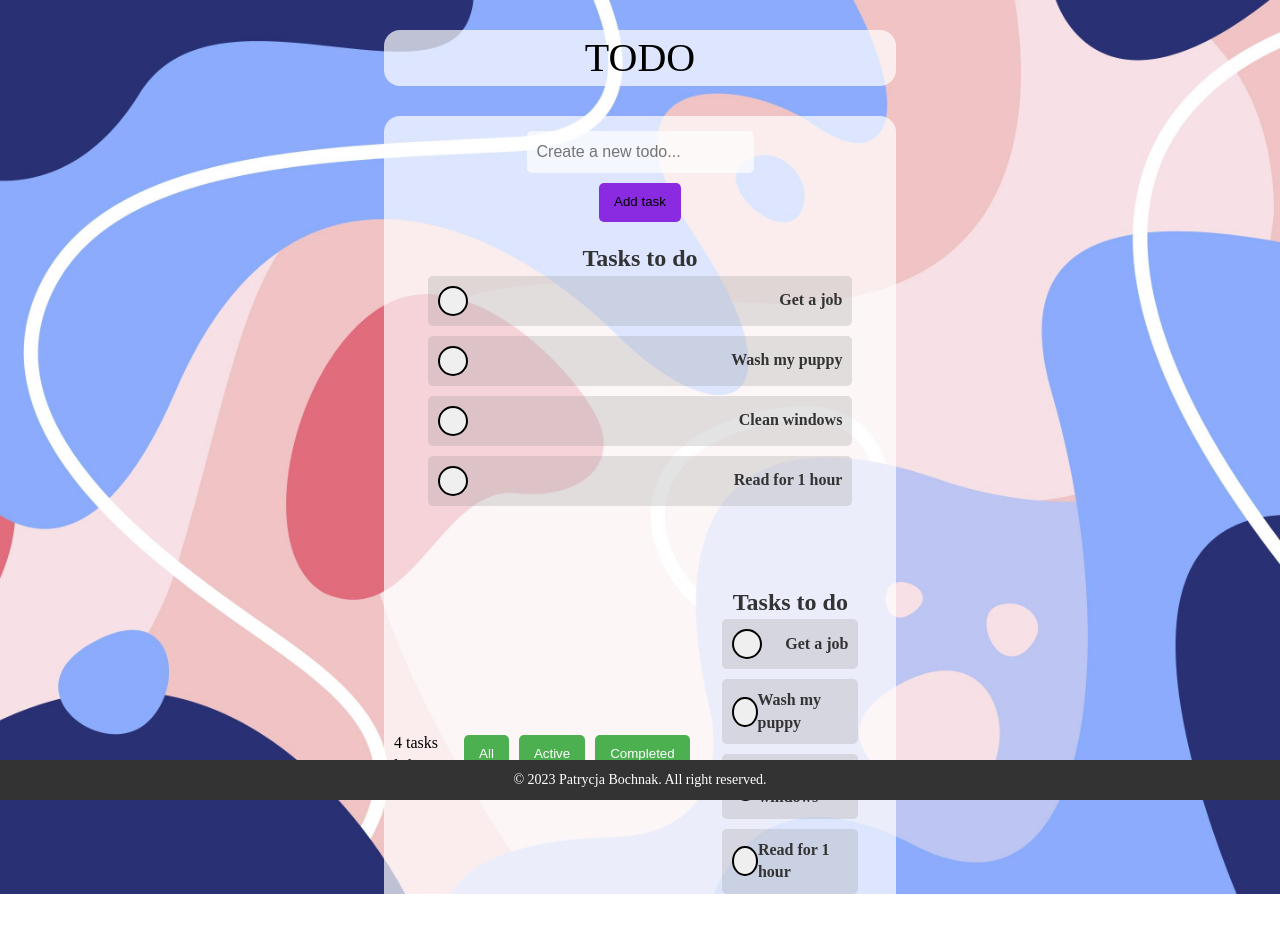
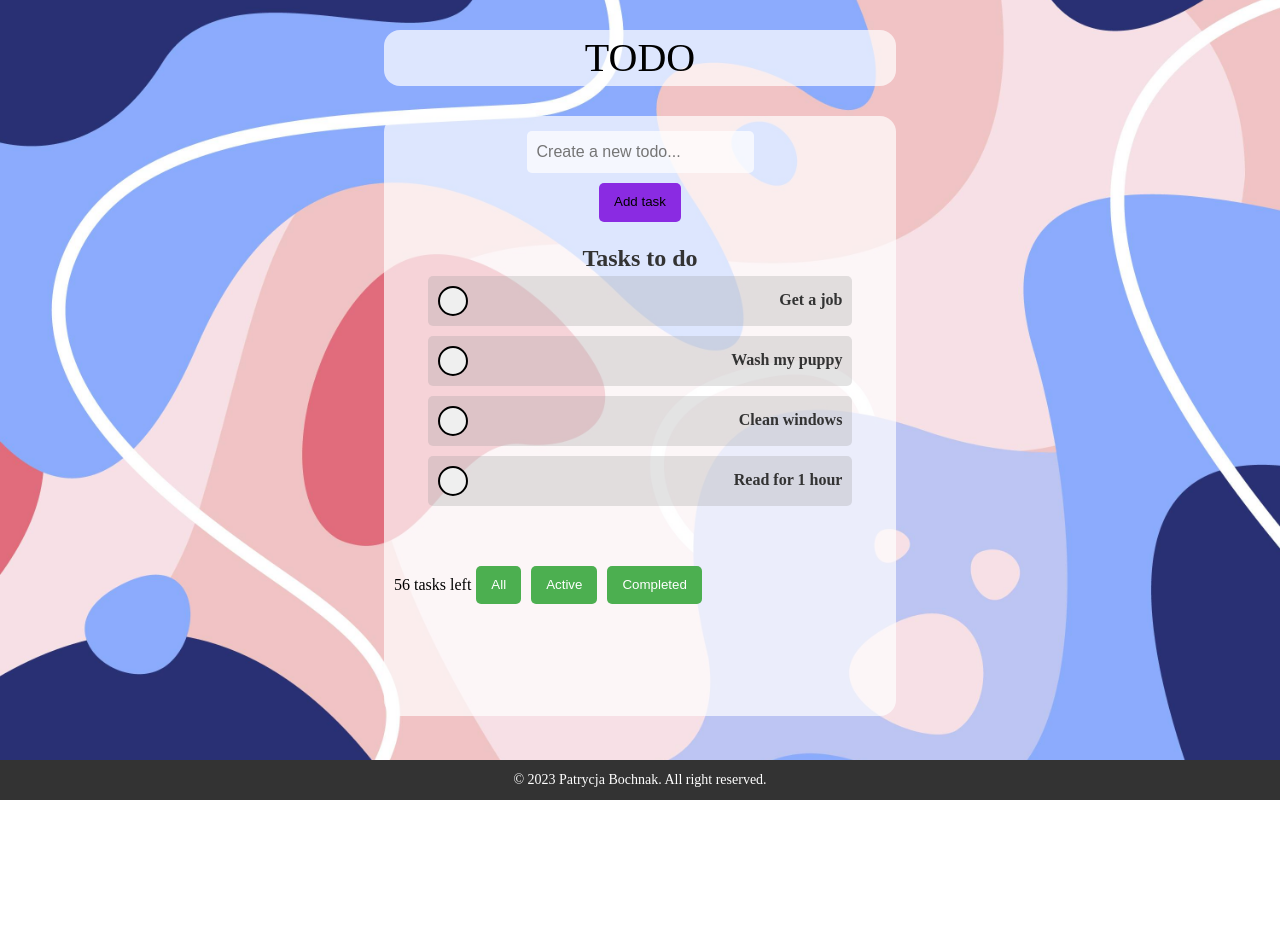
Before and after one commit to PatrycjaBochnak/TODO-app, a React (Create React App) app: page / in a window 1280 px wide. Shown: the top 932 px of the page. After the commit the page ends 800 px from the top, so only its background shows below. Built offline with nearby package versions, Linux system fonts and the light colour scheme.

Commit message:
btn: fixing problems

```diff
--- a/src/components/App.js
+++ b/src/components/App.js
@@ -104,7 +104,7 @@ changeTaskToShow = (filter) => {
         />
         <NavTask
             tasks={this.state.tasks}
-            changeTasksToShow={this.changeTaskToShow}
+            changeTaskToShow={this.changeTaskToShow}
         />
         </div>
         <Footer />
--- a/src/components/NavTask.js
+++ b/src/components/NavTask.js
@@ -1,30 +1,42 @@
-import TaskList from "./TaskList";
+import React, { useState, useEffect } from "react";
 import "../styles/NavTask.css";
+
 const NavTask = (props) => {
-  const active = props.tasks.filter((task) => task.active === true);
+  const [activeTasks, setActiveTasks] = useState("");
+  const [completedTasks, setCompletedTasks] = useState("");
+
+  useEffect(() => {
+    const active = props.tasks.filter((task) => task.active === true);
+    const completed = props.tasks.filter((task) => task.active === false);
+
+    const activeTasksText = active.map((task) => task.text).join(", ");
+    const completedTasksText = completed.map((task) => task.text).join(", ");
+
+    setActiveTasks(activeTasksText);
+    setCompletedTasks(completedTasksText);
+  }, [props.tasks]);
 
   return (
     <div className="nav-task">
-      <div className="tasks-left">{active.length} tasks left</div>
+      <div className="tasks-left">{activeTasks.length} tasks left</div>
       <button
         className="all-tasks-btn"
-        onClick={() => props.changeTaskToShow("all")}
+        onClick={() => props.changeTaskToShow(activeTasks)}
       >
         All
       </button>
       <button
         className="active-tasks-btn"
-        onClick={() => props.changeTaskToShow("active")}
+        onClick={() => props.changeTaskToShow(activeTasks)}
       >
         Active
       </button>
       <button
         className="completed-tasks-btn"
-        onClick={() => props.changeTaskToShow("completed")}
+        onClick={() => props.changeTaskToShow(completedTasks)}
       >
         Completed
       </button>
-      <TaskList tasks={props.tasks} change={props.change} />
     </div>
   );
 };
```
